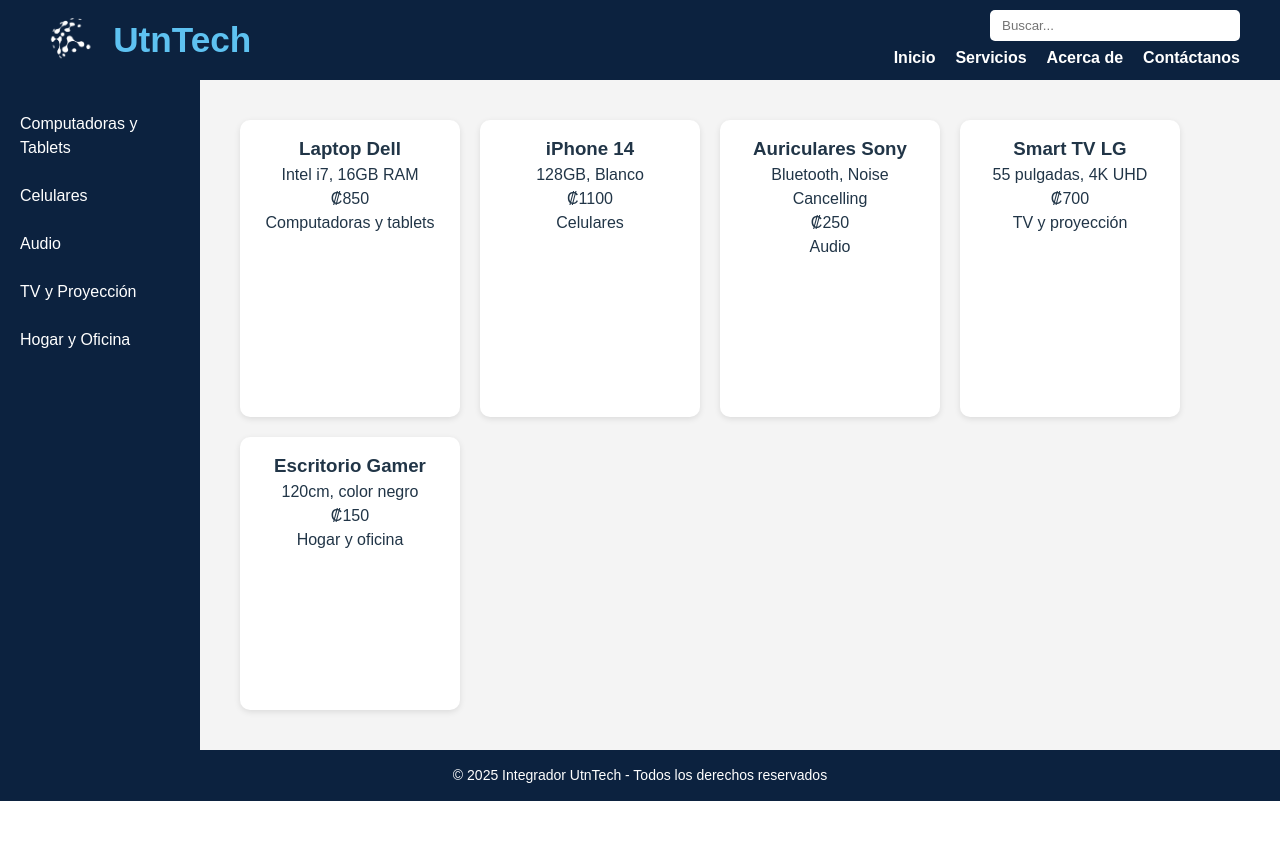
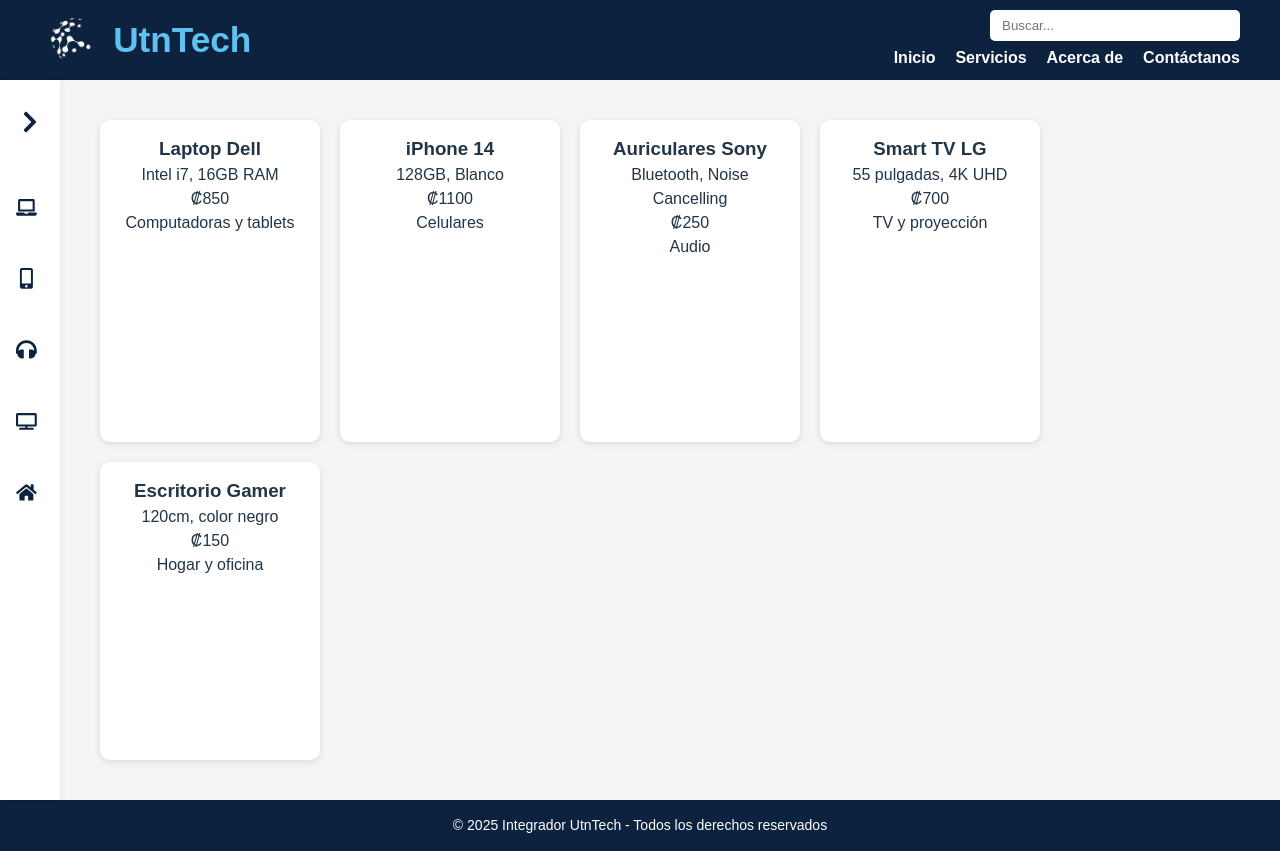
Before and after one commit to fabinunezgo/IntegradorUtnTech, a React (Vite) app: page / in a window 1280 px wide. Before the commit the page ends 801 px from the top, so only its background shows below. Built offline with nearby package versions, Linux system fonts and the light colour scheme.

Commit message:
Cambios en el siderbar
Se realizan cambios en la funcionbilidad del siderbar

```diff
--- a/package.json
+++ b/package.json
@@ -12,6 +12,7 @@
   "dependencies": {
     "react": "^19.1.1",
     "react-dom": "^19.1.1",
+    "react-icons": "^5.5.0",
     "react-router-dom": "^7.9.3"
   },
   "devDependencies": {
--- a/src/App.css
+++ b/src/App.css
@@ -94,30 +94,6 @@
   width: 100%;
 }
 
-/* Sidebar lateral */
-.menu-lateral {
-  width: 200px;
-  background-color: #0C223F;
-  color: white;
-  padding-top: 20px;
-  min-height: calc(100vh - 130px); /* ajusta al header */
-  position: sticky;
-  top: 0;
-}
-
-.menu-lateral ul {
-  list-style: none;
-  padding: 0;
-}
-
-.menu-lateral ul li {
-  padding: 12px 20px;
-  cursor: pointer;
-}
-
-.menu-lateral ul li:hover {
-  background-color: #081d33;
-}
 
 /* ===== Main ===== */
 main {
--- a/src/components/MenuLateral.jsx
+++ b/src/components/MenuLateral.jsx
@@ -1,21 +1,43 @@
-import React from "react";
+import React, { useState } from "react";
+import "../css/MenuLateral.css";
+import { FaLaptop, FaMobileAlt, FaHeadphones, FaTv, FaHome } from "react-icons/fa";
+import { FaChevronLeft, FaChevronRight } from "react-icons/fa";
+
+const categorias = [
+  { nombre: "Computadoras y Tablets", icon: <FaLaptop /> },
+  { nombre: "Celulares", icon: <FaMobileAlt /> },
+  { nombre: "Audio", icon: <FaHeadphones /> },
+  { nombre: "TV y Proyección", icon: <FaTv /> },
+  { nombre: "Hogar y Oficina", icon: <FaHome /> },
+];
 
 export default function MenuLateral() {
-  const categorias = [
-    "Computadoras y Tablets",
-    "Celulares",
-    "Audio",
-    "TV y Proyección",
-    "Hogar y Oficina",
-  ];
+  const [abierto, setAbierto] = useState(false);
 
   return (
-    <div className="menu-lateral">
-      <ul>
+    <aside
+      className={`menu-lateral${abierto ? " abierto" : ""}`}
+      onMouseEnter={() => setAbierto(true)}
+      onMouseLeave={() => setAbierto(false)}
+    >
+      <div className="menu-lateral-header">
+        <button
+          className="menu-lateral-toggle"
+          onClick={() => setAbierto(!abierto)}
+          title={abierto ? "Colapsar" : "Expandir"}
+        >
+        {abierto ? <FaChevronLeft /> : <FaChevronRight />}
+        </button>
+        {abierto && <span className="menu-lateral-logo">UtnTech</span>}
+      </div>
+      <ul className="menu-lateral-list">
         {categorias.map((cat) => (
-          <li key={cat}>{cat}</li>
+          <li key={cat.nombre} className="menu-lateral-item">
+            <span className="menu-lateral-icon">{cat.icon}</span>
+            {abierto && <span className="menu-lateral-text">{cat.nombre}</span>}
+          </li>
         ))}
       </ul>
-    </div>
+    </aside>
   );
 }
--- /dev/null
+++ b/src/css/MenuLateral.css
@@ -0,0 +1,87 @@
+.menu-lateral {
+  background: #ffffff; /* azul principal */
+  box-shadow: 0 2px 8px rgba(0,0,0,0.07);
+  padding: 1rem 0.5rem;
+  min-width: 60px;
+  max-width: 60px;
+  height: 90vh;
+  display: flex;
+  flex-direction: column;
+  align-items: center;
+  transition: max-width 0.3s, min-width 0.3s;
+  position: relative;
+}
+
+.menu-lateral.abierto {
+  min-width: 220px;
+  max-width: 220px;
+  align-items: flex-start;
+  padding-left: 1.5rem;
+}
+
+.menu-lateral-header {
+  width: 100%;
+  display: flex;
+  align-items: center;
+  justify-content: center;
+  gap: 1rem;
+  margin-bottom: 2rem;
+}
+
+.menu-lateral-toggle {
+  background: none;
+  border: none;
+  font-size: 1.5rem;
+  cursor: pointer;
+  justify-content: center;
+  color: #0C223F; /* icono blanco */
+}
+
+.menu-lateral-logo {
+  font-size: 1.3rem;
+  font-weight: bold;
+  color: #0C223F; /* logo blanco */
+}
+
+.menu-lateral-list {
+  list-style: none;
+  padding: 0;
+  width: 100%;
+  flex: 1;
+}
+
+.menu-lateral-item {
+  display: flex;
+  align-items: center;
+  gap: 1rem;
+  margin-bottom: 1.5rem;
+  cursor: pointer;
+  transition: background 0.2s;
+  padding: 0.5rem 0.5rem;
+  border-radius: 8px;
+  color:#0C223F; /* texto blanco */
+}
+
+.menu-lateral-item:hover {
+  background:#0c4da165; /* gris claro */
+  color: #0a3063; /* azul principal */
+}
+
+.menu-lateral-icon {
+  font-size: 1.3rem;
+  color:#0C223F; /* icono blanco */
+}
+
+.menu-lateral-text {
+  font-size: 1rem;
+  color: #0C223F; /* texto blanco */
+}
+
+.menu-lateral-footer {
+  width: 100%;
+  display: flex;
+  align-items: center;
+  gap: 1rem;
+  margin-top: auto;
+  padding-bottom: 1rem;
+}
```
Also changed, not shown: 1 other file (tests, documents, lock files or other folders).
